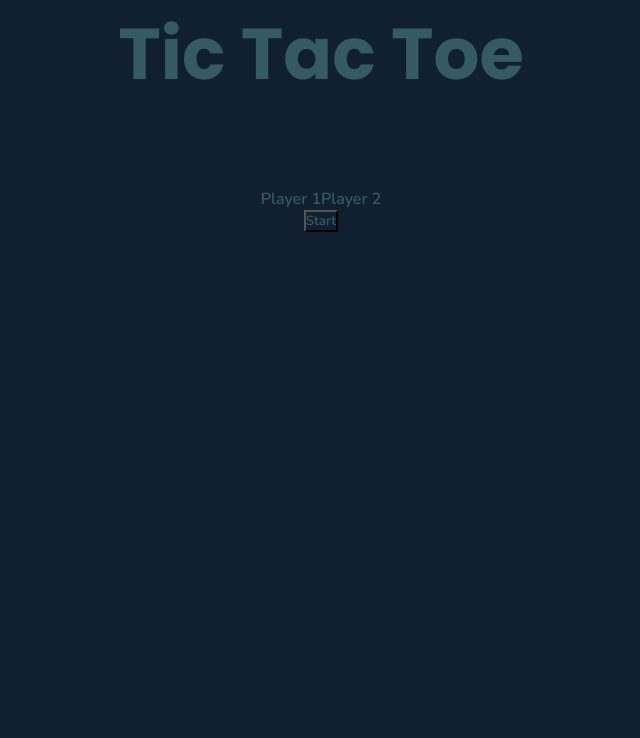
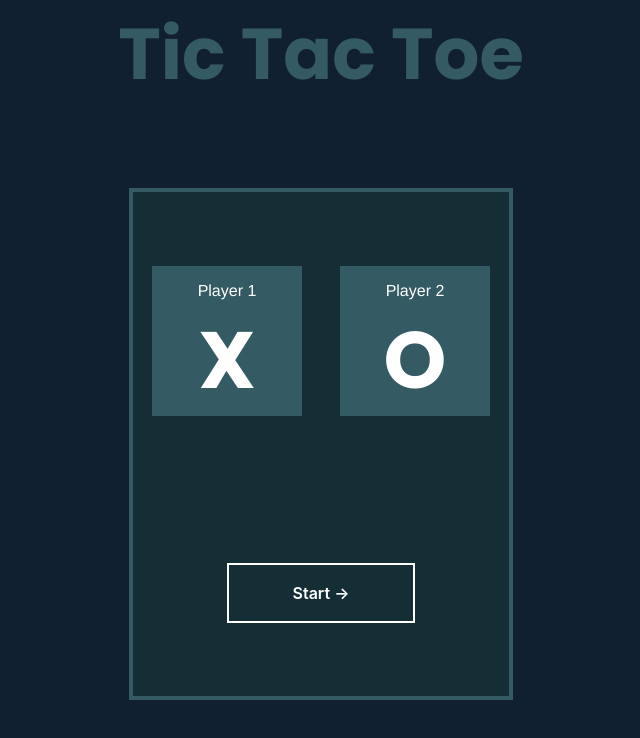
Before and after one commit to Manikanta528/Tic-Tac-Toe, a plain HTML site: page index.html in a window 1280 px wide. Shown: the whole page, without its empty margins (319-959 px from the left). Drawn offline with nearby package versions, Linux system fonts and the light colour scheme.

Commit message:
start page done

```diff
--- a/index.html
+++ b/index.html
@@ -13,13 +13,14 @@
     <div class="main">
         <div class="players">
             <div class="player">Player 1
-
+                <div class="x">X</div>
             </div>
             <div class="player">Player 2
-
+                <div class="o">O</div>
             </div>
         </div>
-        <button>Start</button>
+        <button class="button" role="button">Start  →</button>
     </div>
+
 </body>
 </html>
--- a/styles.css
+++ b/styles.css
@@ -7,17 +7,23 @@
     --bg-color-h4 : #D4ECDD;
 
 }
-
 *{
     margin: 0;
     padding: 0;
     box-sizing: border-box;
-    font-family: 'Nunito', sans-serif;
-    background-color: var(--bg-color-h1);
+    font-family: 'Poppins', sans-serif;
     color: var(--bg-color-h3);
+    -webkit-user-select: none;
+    -khtml-user-select: none;
+    -moz-user-select: none;
+    -ms-user-select: none;
+    -o-user-select: none;
+    user-select: none;
+
 }
 body{
     height: 700px;
+    background-color: var(--bg-color-h1);
 }
 .title{
     font-size: 72px;
@@ -28,14 +34,77 @@ body{
 }
 .main{
     display: flex;
-    width: 320px;
-    height: auto;
+    width: 384px;
+    height: 512px;
     flex-direction: column;
+    background-color: var(--bg-color-h2);
+    justify-content: space-around;
     align-items: center;
     margin: 80px auto;
+    border: var(--bg-color-h3) 4px solid;
 }
 .players{
     display: flex;
+    width: 376px;
+    justify-content: space-around;
+
+}
+.player{
+    padding-top: 16px;
+    font-family: Helvetica, sans-serif;
+    color: white;
+    width: 150px;
+    height: 150px;
+    text-align: center;
+    background-color: var(--bg-color-h3);
+}
+.x,.o{
+    font-size: 80px;
+    color: inherit;
+    text-align: center;
+}
+
+.button {
+  appearance: none;
+  background-color: transparent;
+  border: 2px solid #fff;
+  box-sizing: border-box;
+  color: #fff;
+  cursor: pointer;
+  display: inline-block;
+  font-family: Roobert ,-apple-system,BlinkMacSystemFont,"Segoe UI",Helvetica,Arial,sans-serif,"Apple Color Emoji","Segoe UI Emoji","Segoe UI Symbol";
+  font-size: 16px;
+  font-weight: 600;
+  line-height: normal;
+  margin: 0;
+  min-height: 60px;
+  min-width: 0;
+  outline: none;
+  padding: 16px 24px;
+  text-align: center;
+  text-decoration: none;
+  transition: all 300ms cubic-bezier(.23, 1, 0.32, 1);
+  user-select: none;
+  -webkit-user-select: none;
+  touch-action: manipulation;
+  width: 188px;
+  will-change: transform;
+}
+
+.button:disabled {
+  pointer-events: none;
+}
+
+.button:hover {
+  color: #000;
+  background-color: #fff;
+  box-shadow: rgba(255, 255, 255, 0.25) 0 8px 15px;
+  transform: translateY(-2px);
+}
+
+.button:active {
+  box-shadow: none;
+  transform: translateY(0);
 }
 
 
@@ -45,12 +114,8 @@ body{
         white-space: nowrap;
     }
     .main{
-        display: flex;
-        width: 256px;
-        height: auto;
-        flex-direction: column;
-        align-items: center;
-        margin: 40px auto;
+        width: 360px;
+        height: 512px;
     }
     .players{
         flex-wrap: wrap;
```
